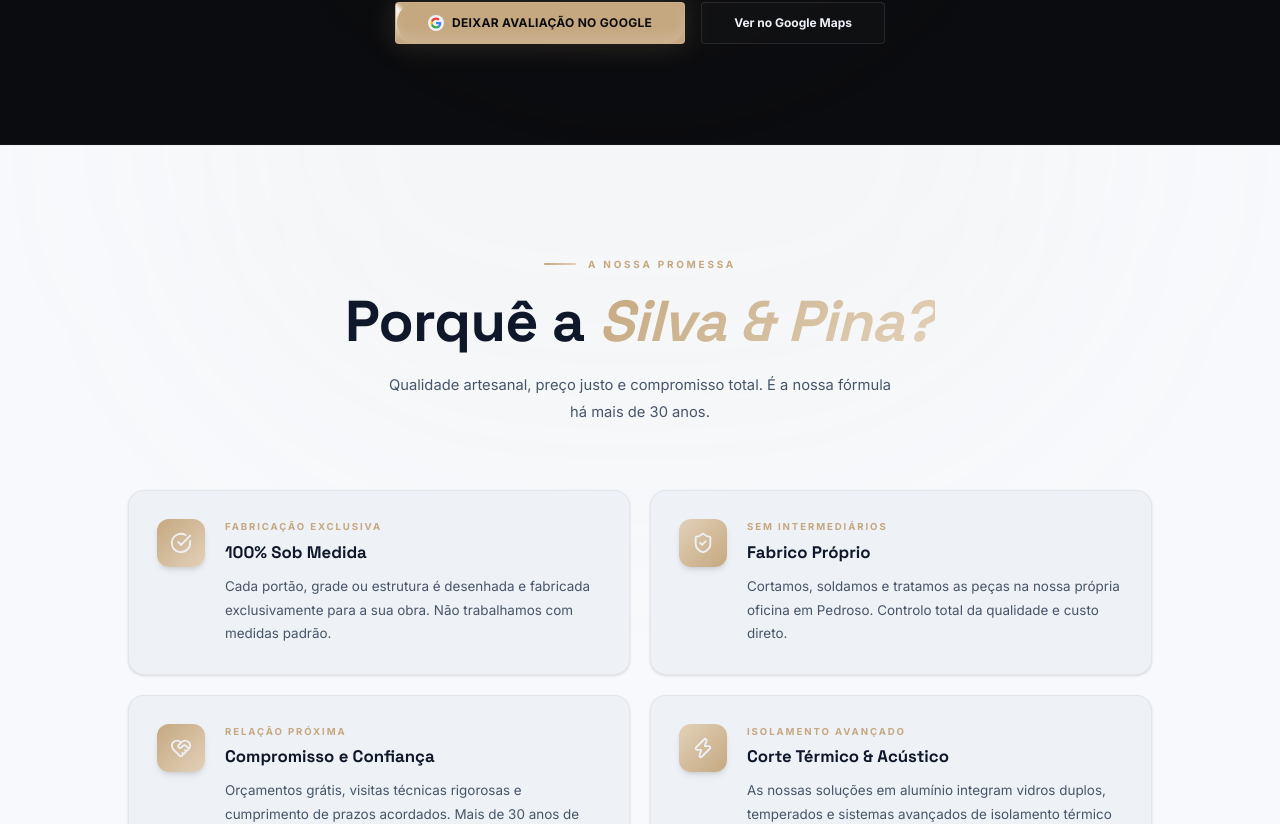
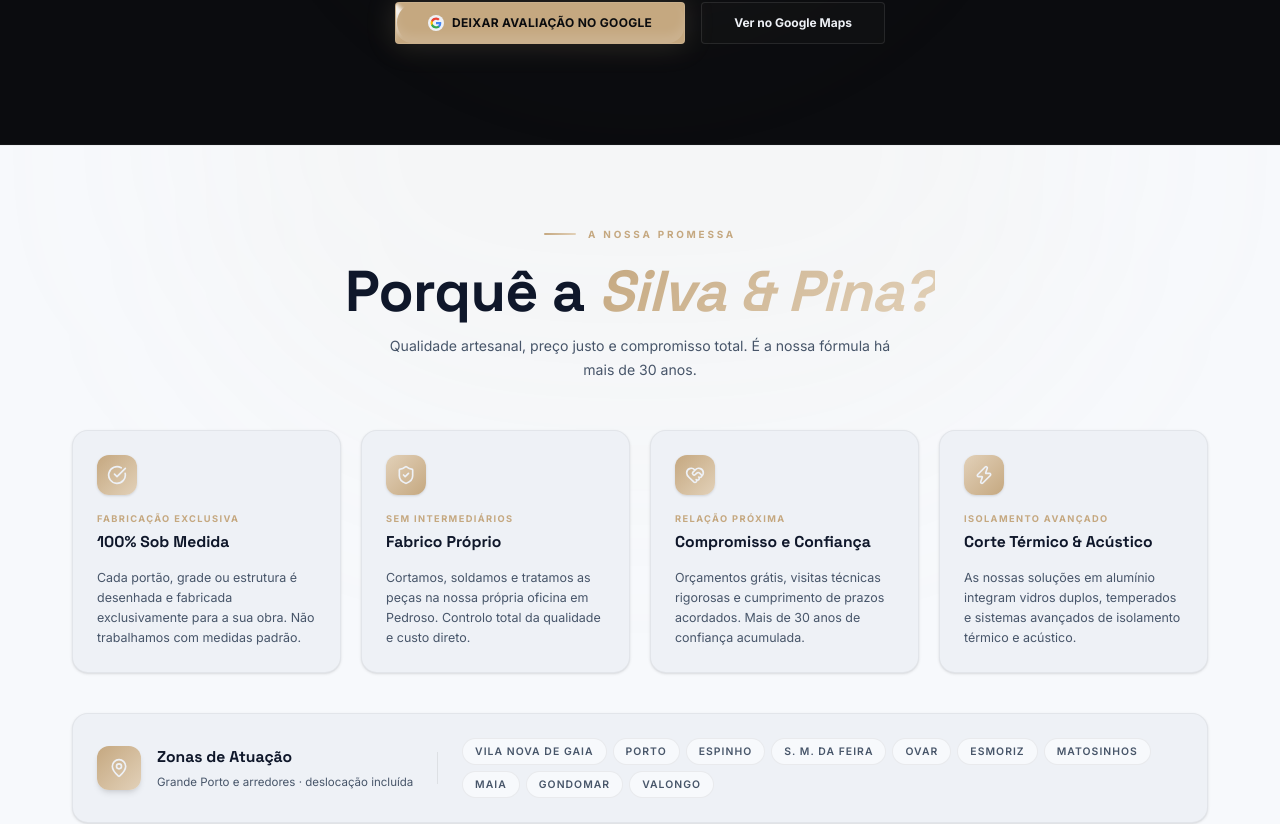
Before and after one commit to mendesrui19/SilvaePino_Serralharia, a React (Vite) app: page / in a window 1280 px wide. Shown: the part 4522-5346 px from the top of the page. Built offline with nearby package versions, Linux system fonts and the light colour scheme.

Commit message:
style: make PorqueNos section cards compact and vertical in a 4-column layout

```diff
--- a/src/components/sections/PorqueNos.tsx
+++ b/src/components/sections/PorqueNos.tsx
@@ -39,7 +39,7 @@ const zones = [
 
 export function PorqueNos() {
   return (
-    <section id="porquenos" className="section-light py-[110px] bg-bg-light border-y border-black/[0.04] relative overflow-hidden">
+    <section id="porquenos" className="section-light py-[80px] bg-bg-light border-y border-black/[0.04] relative overflow-hidden">
       {/* Subtle glow */}
       <div className="absolute top-0 left-1/2 -translate-x-1/2 w-[900px] h-[600px] bg-accent/[0.04] rounded-full blur-[120px] pointer-events-none -translate-y-1/2" />
 
@@ -47,41 +47,43 @@ export function PorqueNos() {
 
         {/* Header */}
         <motion.div
-          initial={{ opacity: 0, y: 30 }}
+          initial={{ opacity: 0, y: 20 }}
           whileInView={{ opacity: 1, y: 0 }}
           viewport={{ once: true, margin: "-80px" }}
           transition={{ duration: 0.7, ease: "easeOut" }}
-          className="text-center mb-[64px]"
+          className="text-center mb-[48px]"
         >
           <div className="section-tag mx-auto justify-center">A Nossa Promessa</div>
-          <h2 className="section-h2 text-text-dark">
+          <h2 className="section-h2 text-text-dark mb-3">
             Porquê a <span className="gradient-text italic">Silva & Pina?</span>
           </h2>
-          <p className="mt-5 text-text-dark-sec text-[0.92rem] leading-[1.85] max-w-[520px] mx-auto">
+          <p className="text-text-dark-sec text-[0.88rem] leading-[1.7] max-w-[520px] mx-auto">
             Qualidade artesanal, preço justo e compromisso total. É a nossa fórmula há mais de 30 anos.
           </p>
         </motion.div>
 
-        {/* Reasons Grid */}
-        <div className="grid grid-cols-1 md:grid-cols-2 gap-5 max-w-5xl mx-auto mb-8">
+        {/* Reasons Grid - Compact 4 columns */}
+        <div className="grid grid-cols-1 sm:grid-cols-2 lg:grid-cols-4 gap-5 max-w-[1200px] mx-auto mb-10">
           {reasons.map((r, idx) => {
             const Icon = r.icon;
             return (
               <motion.div
-                initial={{ opacity: 0, y: 24 }}
+                initial={{ opacity: 0, y: 20 }}
                 whileInView={{ opacity: 1, y: 0 }}
                 viewport={{ once: true, margin: "-40px" }}
-                transition={{ duration: 0.5, delay: idx * 0.1 }}
+                transition={{ duration: 0.5, delay: idx * 0.08 }}
                 key={idx}
-                className="group flex gap-5 p-7 rounded-2xl bg-white border border-black/[0.05] shadow-sm hover:shadow-lg hover:-translate-y-1 transition-all duration-300 cursor-default"
+                className="group flex flex-col p-6 rounded-2xl bg-white border border-black/[0.05] shadow-sm hover:shadow-md hover:-translate-y-1 transition-all duration-300 cursor-default"
               >
-                <div className={`w-12 h-12 rounded-xl bg-gradient-to-br ${r.accent} flex items-center justify-center text-white shrink-0 shadow-md group-hover:scale-105 transition-transform duration-300`}>
-                  <Icon className="w-5.5 h-5.5" />
+                <div className={`w-10 h-10 rounded-xl bg-gradient-to-br ${r.accent} flex items-center justify-center text-white shrink-0 shadow-sm group-hover:scale-105 transition-transform duration-300 mb-4`}>
+                  <Icon className="w-5 h-5" />
                 </div>
-                <div className="min-w-0">
-                  <div className="text-[0.6rem] font-bold uppercase tracking-[0.2em] text-accent mb-1">{r.short}</div>
-                  <h3 className="font-display text-[1.05rem] font-bold text-text-dark mb-2">{r.title}</h3>
-                  <p className="text-[0.84rem] text-text-dark-sec leading-[1.75]">{r.desc}</p>
+                <div className="min-w-0 flex-1 flex flex-col justify-between">
+                  <div>
+                    <div className="text-[0.58rem] font-bold uppercase tracking-[0.15em] text-accent mb-1">{r.short}</div>
+                    <h3 className="font-display text-[0.98rem] font-bold text-text-dark mb-2">{r.title}</h3>
+                  </div>
+                  <p className="text-[0.78rem] text-text-dark-sec leading-[1.6] mt-1">{r.desc}</p>
                 </div>
               </motion.div>
             );
@@ -94,26 +96,26 @@ export function PorqueNos() {
           whileInView={{ opacity: 1, y: 0 }}
           viewport={{ once: true }}
           transition={{ duration: 0.5, delay: 0.2 }}
-          className="w-full max-w-5xl mx-auto p-7 rounded-2xl bg-white border border-black/[0.05] shadow-sm"
+          className="w-full max-w-[1200px] mx-auto p-6 rounded-2xl bg-white border border-black/[0.05] shadow-sm"
         >
-          <div className="flex flex-col lg:flex-row items-center gap-7">
+          <div className="flex flex-col lg:flex-row items-center gap-6">
             <div className="flex items-center gap-4 shrink-0">
-              <div className="w-12 h-12 rounded-xl bg-gradient-to-br from-accent to-accent2 flex items-center justify-center text-white shadow-md">
+              <div className="w-11 h-11 rounded-xl bg-gradient-to-br from-accent to-accent2 flex items-center justify-center text-white shadow-md">
                 <MapPin className="w-5 h-5" />
               </div>
               <div>
-                <h4 className="font-display text-[1.05rem] font-bold text-text-dark">Zonas de Atuação</h4>
-                <p className="text-[0.75rem] text-text-dark-sec mt-0.5">Grande Porto e arredores · deslocação incluída</p>
+                <h4 className="font-display text-[0.98rem] font-bold text-text-dark">Zonas de Atuação</h4>
+                <p className="text-[0.72rem] text-text-dark-sec mt-0.5">Grande Porto e arredores · deslocação incluída</p>
               </div>
             </div>
 
-            <div className="w-px h-10 bg-black/[0.07] hidden lg:block" />
+            <div className="w-px h-8 bg-black/[0.07] hidden lg:block" />
 
-            <div className="flex flex-wrap gap-2 justify-center lg:justify-start">
+            <div className="flex flex-wrap gap-1.5 justify-center lg:justify-start">
               {zones.map((zone) => (
                 <span
                   key={zone}
-                  className="text-[0.7rem] uppercase tracking-widest text-text-dark-sec border border-black/[0.06] py-1.5 px-4 rounded-full bg-bg-light hover:bg-accent hover:border-accent hover:text-white transition-all duration-250 cursor-default font-semibold"
+                  className="text-[0.65rem] uppercase tracking-widest text-text-dark-sec border border-black/[0.06] py-1 px-3 rounded-full bg-bg-light hover:bg-accent hover:border-accent hover:text-white transition-all duration-200 cursor-default font-semibold"
                 >
                   {zone}
                 </span>
```
